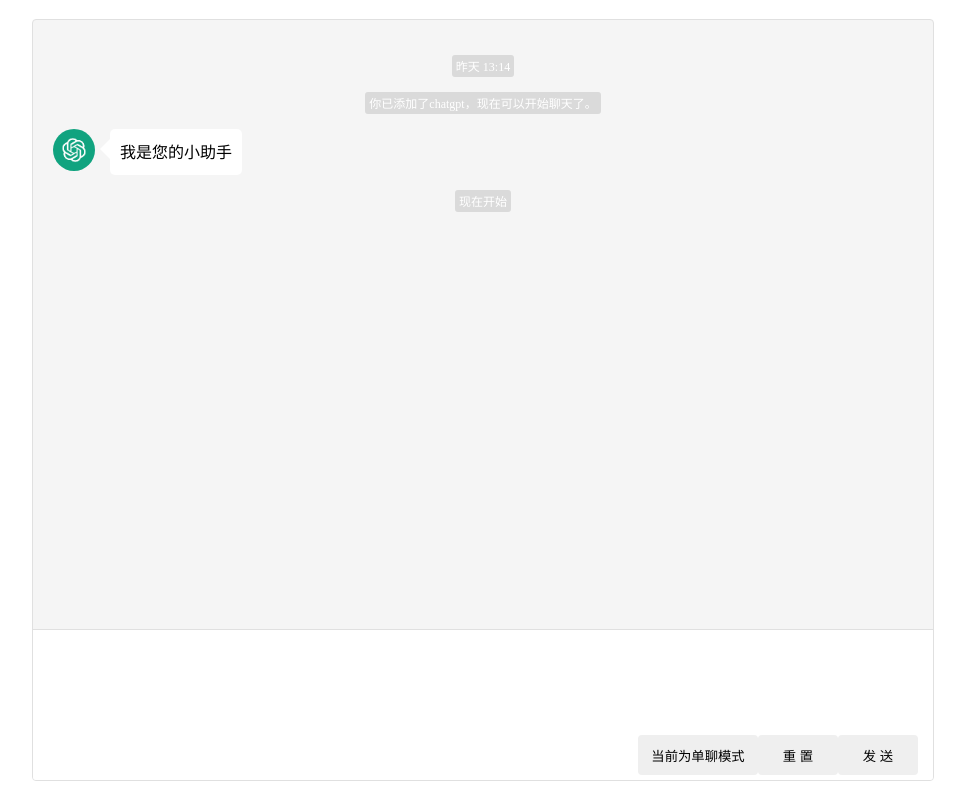
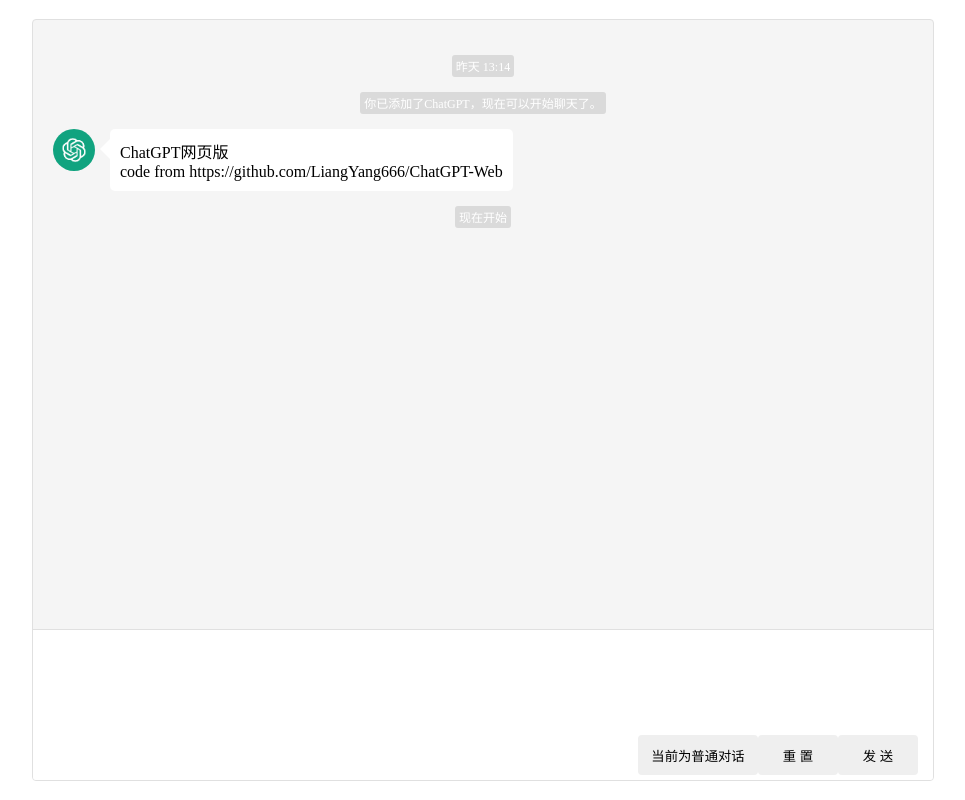
Before and after one commit to LiangYang666/ChatGPT-Web, a Flask app: page / in a window 1280 px wide. Shown: the whole page, without its empty margins (157-1122 px from the left). Run offline with Flask 2, Linux system fonts and the light colour scheme; parts of the project's set-up code (start-up, migrations or seed data) failed here and were passed over.

Commit message:
规范化

```diff
--- a/flask_main.py
+++ b/flask_main.py
@@ -12,11 +12,15 @@ openai.api_key = ""
 
 
 chat_with_history = False
-
 messages_history = []
 
 
 def get_chat_response(message):
+    """
+    使用ChatGPT API获取回复
+    :param message: 用户输入的消息
+    :return: 回复的消息
+    """
     if not chat_with_history:
         messages_history.clear()
     messages_history.append({"role": "user", "content": message})
@@ -36,6 +40,10 @@ def get_chat_response(message):
 # 进入主页
 @app.route('/', methods=['GET', 'POST'])
 def index():
+    """
+    主页
+    :return: 主页
+    """
     global messages_history, chat_with_history
     messages_history.clear()
     chat_with_history = False
@@ -43,7 +51,11 @@ def index():
 
 
 @app.route('/returnMessage', methods=['GET', 'POST'])
-def returnMessage():
+def return_message():
+    """
+    获取用户发送的消息，调用get_chat_response()获取回复，返回回复，用于更新聊天框
+    :return:
+    """
     send_message = request.values.get("send_message")
     print("用户发送的消息：" + send_message)
     content = get_chat_response(send_message)
@@ -62,24 +74,24 @@ def returnMessage():
     return content
 
 
-@app.route('/changeModeDl', methods=['GET'])
-def changeModeDl():
+@app.route('/changeModeNormal', methods=['GET'])
+def change_mode_normal():
     global chat_with_history
     chat_with_history = True
-    print("开启串聊")
+    print("开启普通对话")
     return "0"
 
 
-@app.route('/changeModeCl', methods=['GET'])
-def changeModeCl():
+@app.route('/changeModeContinuous', methods=['GET'])
+def change_mode_continuous():
     global chat_with_history
     chat_with_history = False
-    print("开启单聊")
+    print("开启连续对话")
     return "1"
 
 
 @app.route('/resetHistory', methods=['GET'])
-def resetHistory():
+def reset_history():
     global messages_history
     messages_history.clear()
     print("清空上下文")
--- a/templates/index.html
+++ b/templates/index.html
@@ -181,14 +181,14 @@
     <div class="container">
         <div class="content">
             <div class="item item-center"><span>昨天 13:14</span></div>
-            <div class="item item-center"><span>你已添加了chatgpt，现在可以开始聊天了。</span></div>
-            <div class="item item-left"><div class="avatar"><img src="./static/chatgpt.png" /></div><div class="bubble bubble-left">我是您的小助手</div></div>
+            <div class="item item-center"><span>你已添加了ChatGPT，现在可以开始聊天了。</span></div>
+            <div class="item item-left"><div class="avatar"><img src="./static/chatgpt.png" /></div><div class="bubble bubble-left">ChatGPT网页版<br>code from https://github.com/LiangYang666/ChatGPT-Web</div></div>
             <div class="item item-center"><span>现在开始</span></div>
         </div>
         <div class="input-area">
             <textarea name="text" id="textarea"></textarea>
             <div class="button-area">
-                <button id="cl-btn" class="talk_sub">当前为单聊模式</button>
+                <button id="cl-btn" class="talk_sub">当前为普通对话</button>
                 <button id="cz-btn" class="talk_sub">重 置</button>
                 <button id="send-btn" class="talk_sub">发 送</button>
 
@@ -240,16 +240,16 @@
         });
     });
     $('#cl-btn').click(function () {
-        if ($("#cl-btn").text() == "当前为串聊模式") {
-            $.get("/changeModeCl", function (data) {
+        if ($("#cl-btn").text() === "当前为普通对话") {
+            $.get("/changeModeContinuous", function (data) {
                 console.log(data);
             });
-            $("#cl-btn").text("当前为单聊模式");
+            $("#cl-btn").text("当前为对话普通");
         } else {
-            $.get("/changeModeDl", function (data) {
+            $.get("/changeModeNormal", function (data) {
                 console.log(data);
             });
-            $("#cl-btn").text("当前为串聊模式");
+            $("#cl-btn").text("当前为连续对话");
         }
     });
 </script>
```
